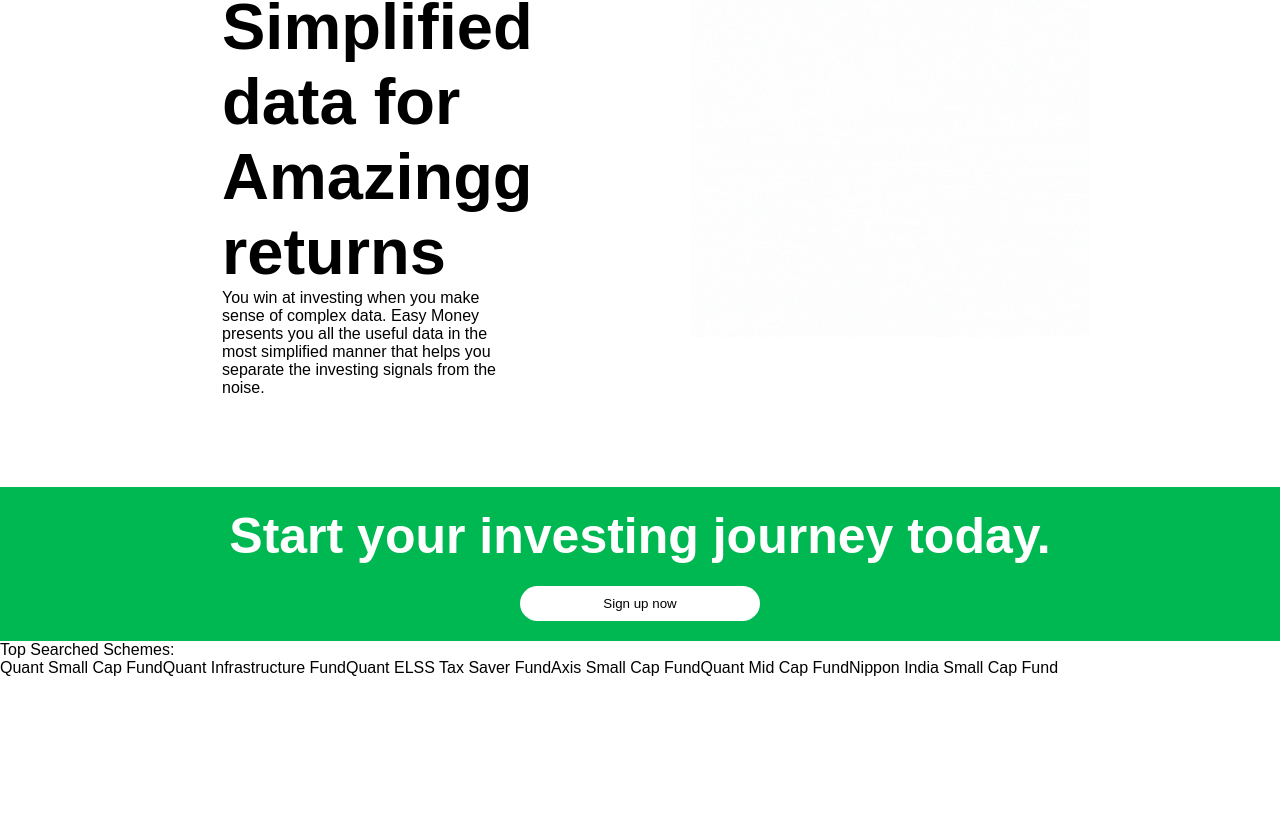
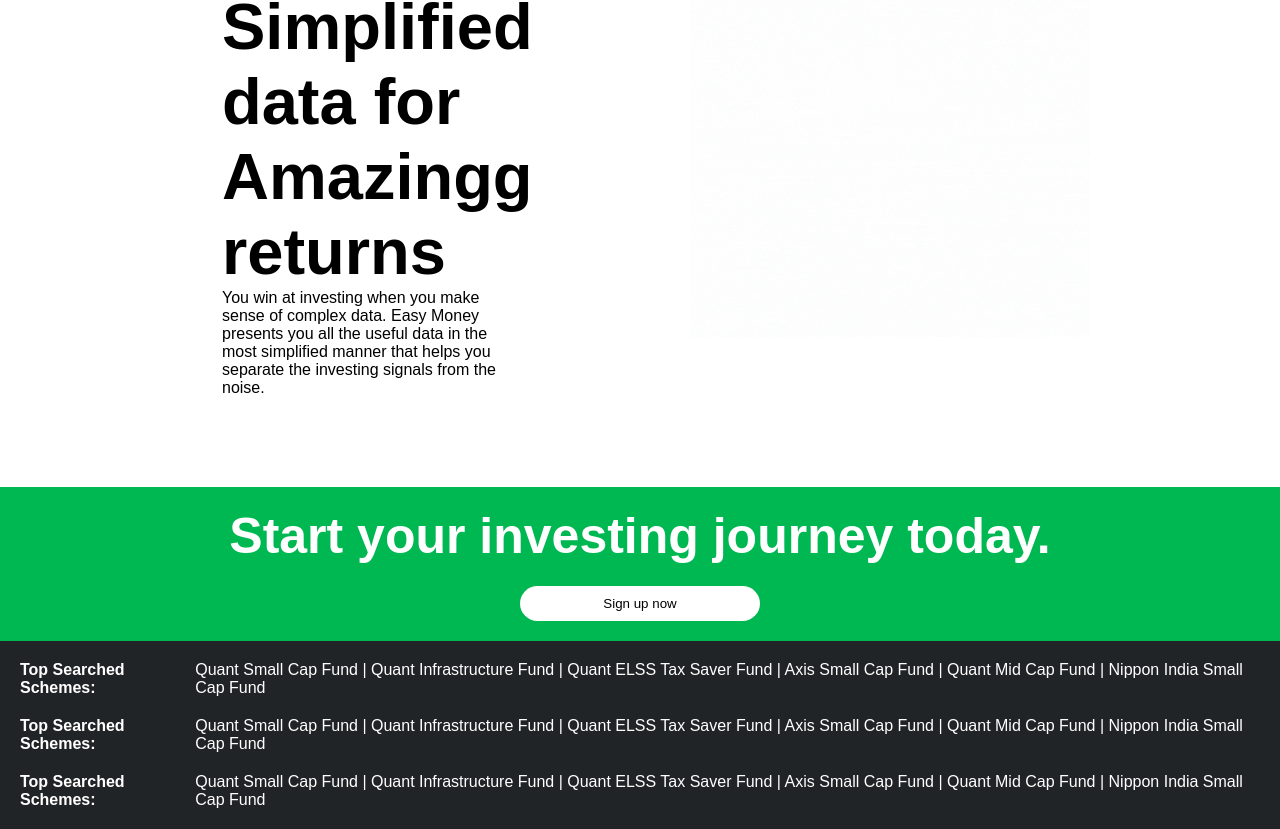
Before and after one commit to MashooqAli9140/easy-money, a React (Vite) app in the folder frontend/easymoney/: page / in a window 1280 px wide. Shown: the part 706-1535 px from the top of the page. Before the commit the page ends 1383 px from the top, so only its background shows below. Built offline with nearby package versions, Linux system fonts and the light colour scheme.

Commit message:
footer content added

```diff
--- /dev/null
+++ b/frontend/easymoney/src/componants/footer/Footer.css
@@ -0,0 +1,17 @@
+#footer-content-1{
+    /* background-color: aqua; */
+    padding: 10px 10px 10px 10px;
+    display: flex;
+    justify-content: center;
+    align-items: center;
+    align-content: center;
+    color: white;
+    width: 100%;
+    margin: 0 auto 0;
+}
+
+@media screen and ( max-width:800px) {
+    #footer-content-1{
+         display: block;
+    }
+}
--- a/frontend/easymoney/src/componants/footer/Footer.jsx
+++ b/frontend/easymoney/src/componants/footer/Footer.jsx
@@ -1,12 +1,25 @@
-import React from 'react'
+import React from 'react';
+import './Footer.css';
 
 const Footer = () => {
   return (
-    <div>
-        <div>
-            <div> <p> Top Searched Schemes: </p> </div>
-            <div> <p> Quant Small Cap FundQuant Infrastructure FundQuant ELSS Tax Saver FundAxis Small Cap FundQuant Mid Cap FundNippon India Small Cap Fund </p> </div>
+    <div style={{ backgroundColor:"#212426", padding:"10px 10px 10px 10px"}}>
+        <div id='footer-content-1'>
+            <div> <b> <p> Top Searched Schemes: </p> </b>  </div>
+            <div> <p >Quant Small Cap Fund | Quant Infrastructure Fund | Quant ELSS Tax Saver Fund | Axis Small Cap Fund | Quant Mid Cap Fund | Nippon India Small Cap Fund </p>
+            </div>
         </div>
+        <div id='footer-content-1'>
+            <div> <b> <p> Top Searched Schemes: </p> </b>  </div>
+            <div> <p> Quant Small Cap Fund | Quant Infrastructure Fund | Quant ELSS Tax Saver Fund | Axis Small Cap Fund | Quant Mid Cap Fund | Nippon India Small Cap Fund </p>
+            </div>
+        </div>
+        <div id='footer-content-1'>
+            <div> <b> <p> Top Searched Schemes: </p> </b>  </div>
+            <div> <p> Quant Small Cap Fund | Quant Infrastructure Fund | Quant ELSS Tax Saver Fund | Axis Small Cap Fund | Quant Mid Cap Fund | Nippon India Small Cap Fund </p>
+            </div>
+        </div>
+
     </div>
   )
 }
```
